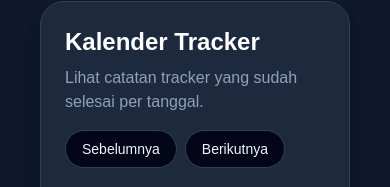
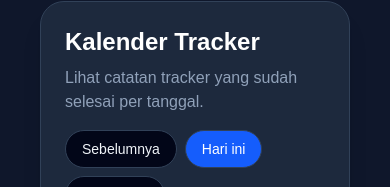
Before and after one commit to esprydi/track-agenda, a Next.js app: page / in a window 390 px wide. Shown: the part 657-844 px from the top of the page. Built offline with nearby package versions, Linux system fonts and the light colour scheme; no server answers; the database is empty.

Commit message:
fix: responsive website

```diff
--- a/src/components/TrackerAnalytics.js
+++ b/src/components/TrackerAnalytics.js
@@ -168,8 +168,8 @@
   }, [rangeType, selectedDateObject]);
 
   const trackersInRange = useMemo(() => {
-    const startTime = rangeStart.setHours(0, 0, 0, 0);
-    const endTime = rangeEnd.setHours(23, 59, 59, 999);
+    const startTime = new Date(rangeStart).setHours(0, 0, 0, 0);
+    const endTime = new Date(rangeEnd).setHours(23, 59, 59, 999);
     return trackers.filter((tracker) => {
       if (!tracker.created_at) return false;
       const trackerTime = new Date(tracker.created_at).getTime();
@@ -220,7 +220,7 @@
 
   const summaryItems = useMemo(() => {
     return Object.entries(categorySummary).map(([categoryId, seconds]) => {
-      const category = categories.find((category) => category.id === categoryId);
+      const category = categories.find((category) => String(category.id) === String(categoryId));
       return {
         id: categoryId,
         name: category?.name || "Tanpa Kategori",
--- a/src/components/TrackerCalendar.js
+++ b/src/components/TrackerCalendar.js
@@ -129,12 +129,22 @@
             <h2 className="text-2xl font-bold">Kalender Tracker</h2>
             <p className="mt-2 text-slate-400">Lihat catatan tracker yang sudah selesai per tanggal.</p>
           </div>
-          <div className="flex items-center gap-2">
+          <div className="flex flex-wrap items-center gap-2">
             <button
               onClick={handlePrevMonth}
               className="rounded-full border border-slate-700 bg-slate-950 px-4 py-2 text-sm text-slate-100 transition hover:bg-slate-900"
             >
               Sebelumnya
+            </button>
+            <button
+              onClick={() => {
+                const today = new Date();
+                setCurrentMonth(new Date(today.getFullYear(), today.getMonth(), 1));
+                setSelectedDateKey(formatDateKey(today));
+              }}
+              className="rounded-full border border-slate-700 bg-blue-600 px-4 py-2 text-sm text-white transition hover:bg-blue-500"
+            >
+              Hari ini
             </button>
             <button
               onClick={handleNextMonth}
```
